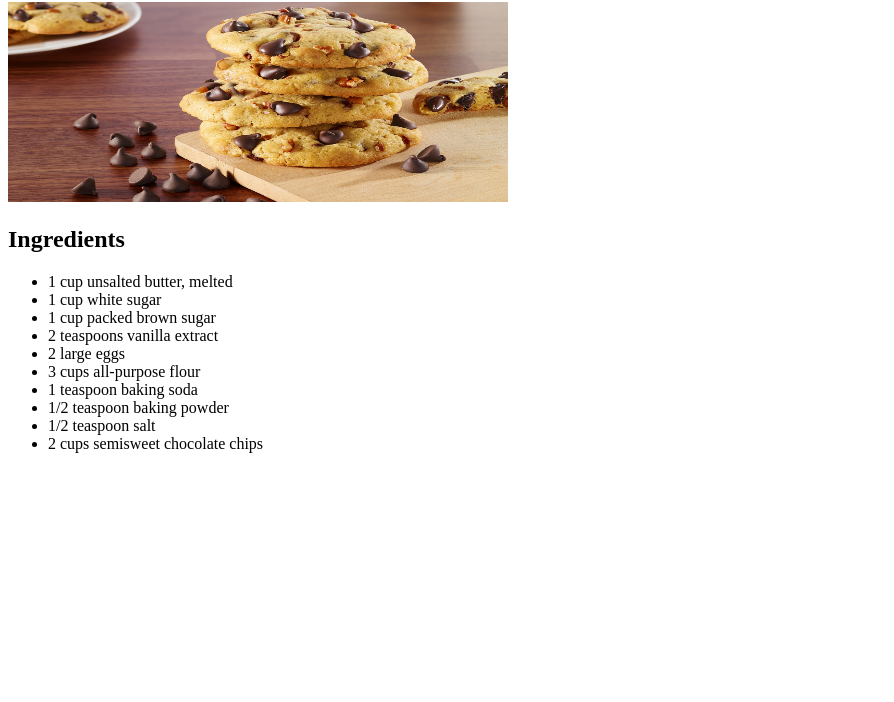
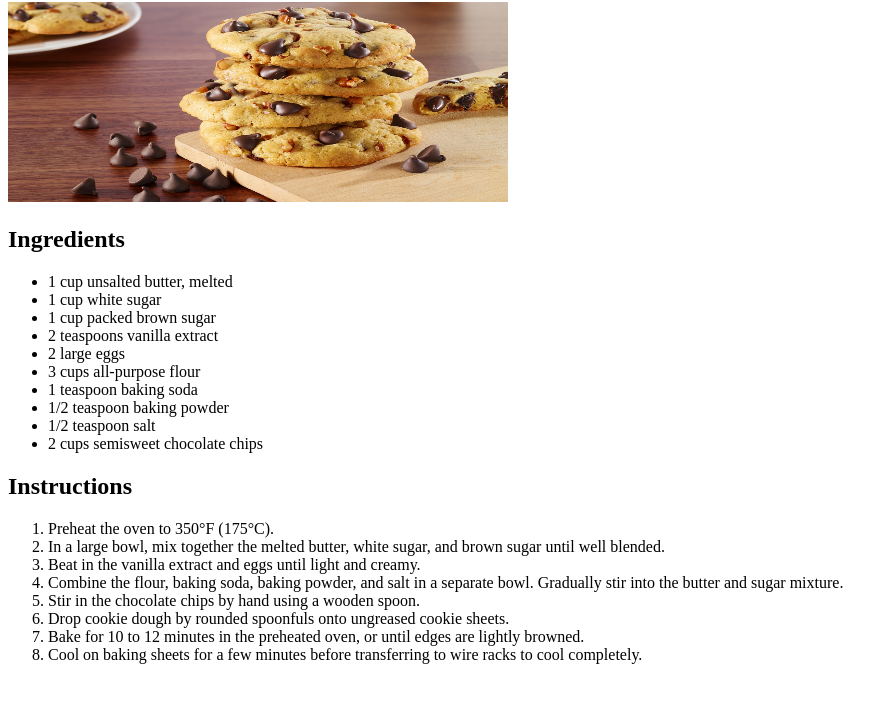
Before and after one commit to Codalicio/recipe-website, a plain HTML site: page index.html in a window 1280 px wide. Shown: the part 78-780 px from the top of the page, without its empty margins (0-894 px from the left). Drawn offline with Linux system fonts and the light colour scheme.

Commit message:
Add section-2 after section-1 inside the main element

```diff
--- a/index.html
+++ b/index.html
@@ -37,6 +37,21 @@
             </ul>
         </section>
         <!-- SECTION-1 END -->
+        <!-- SECTION-2 START -->
+        <section>
+            <h2>Instructions</h2>
+            <ol>
+                <li>Preheat the oven to 350°F (175°C).</li>
+                <li>In a large bowl, mix together the melted butter, white sugar, and brown sugar until well blended.</li>
+                <li>Beat in the vanilla extract and eggs until light and creamy.</li>
+                <li>Combine the flour, baking soda, baking powder, and salt in a separate bowl. Gradually stir into the butter and sugar mixture.</li>
+                <li>Stir in the chocolate chips by hand using a wooden spoon.</li>
+                <li>Drop cookie dough by rounded spoonfuls onto ungreased cookie sheets.</li>
+                <li>Bake for 10 to 12 minutes in the preheated oven, or until edges are lightly browned.</li>
+                <li>Cool on baking sheets for a few minutes before transferring to wire racks to cool completely.</li>
+            </ol>
+        </section>
+        <!-- SECTION-2 END -->
     </main>
 </body>
 </html>
```
